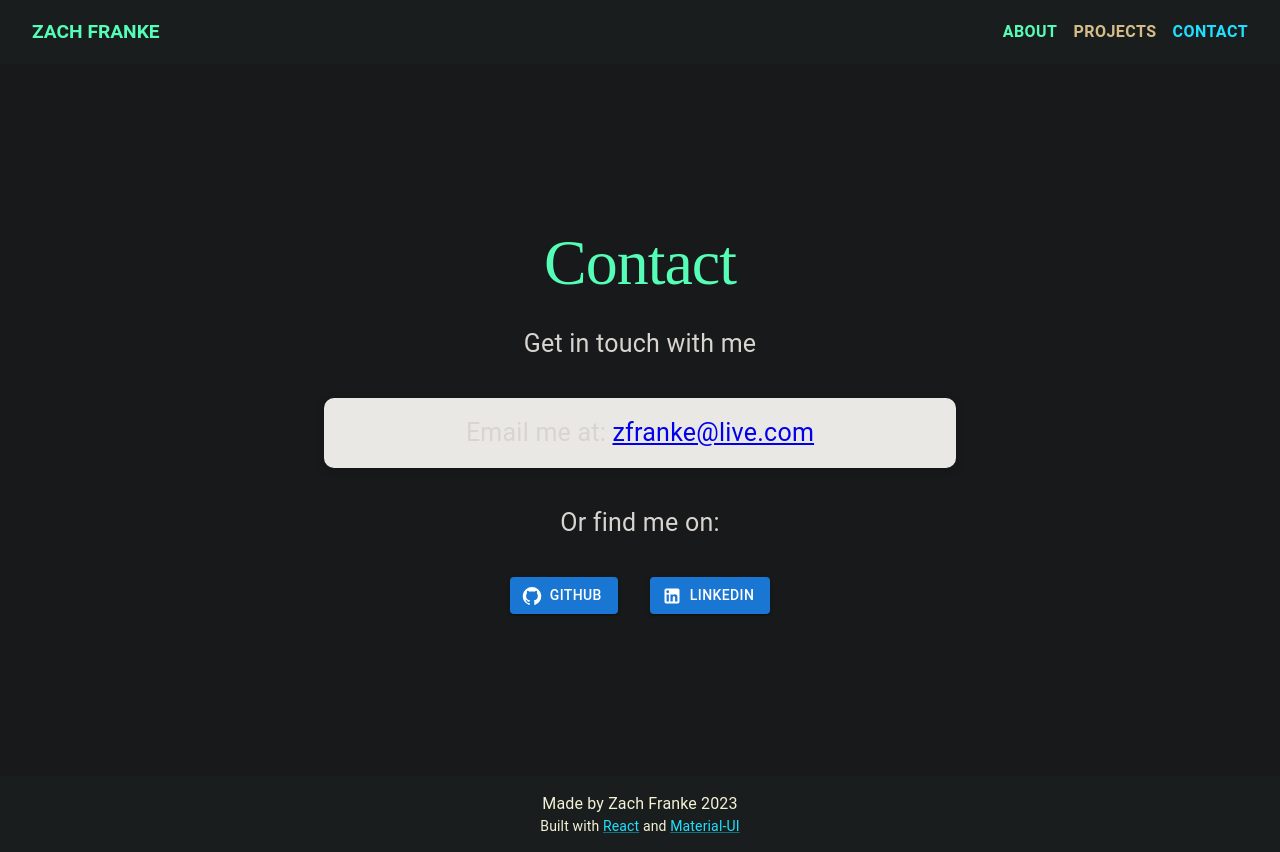
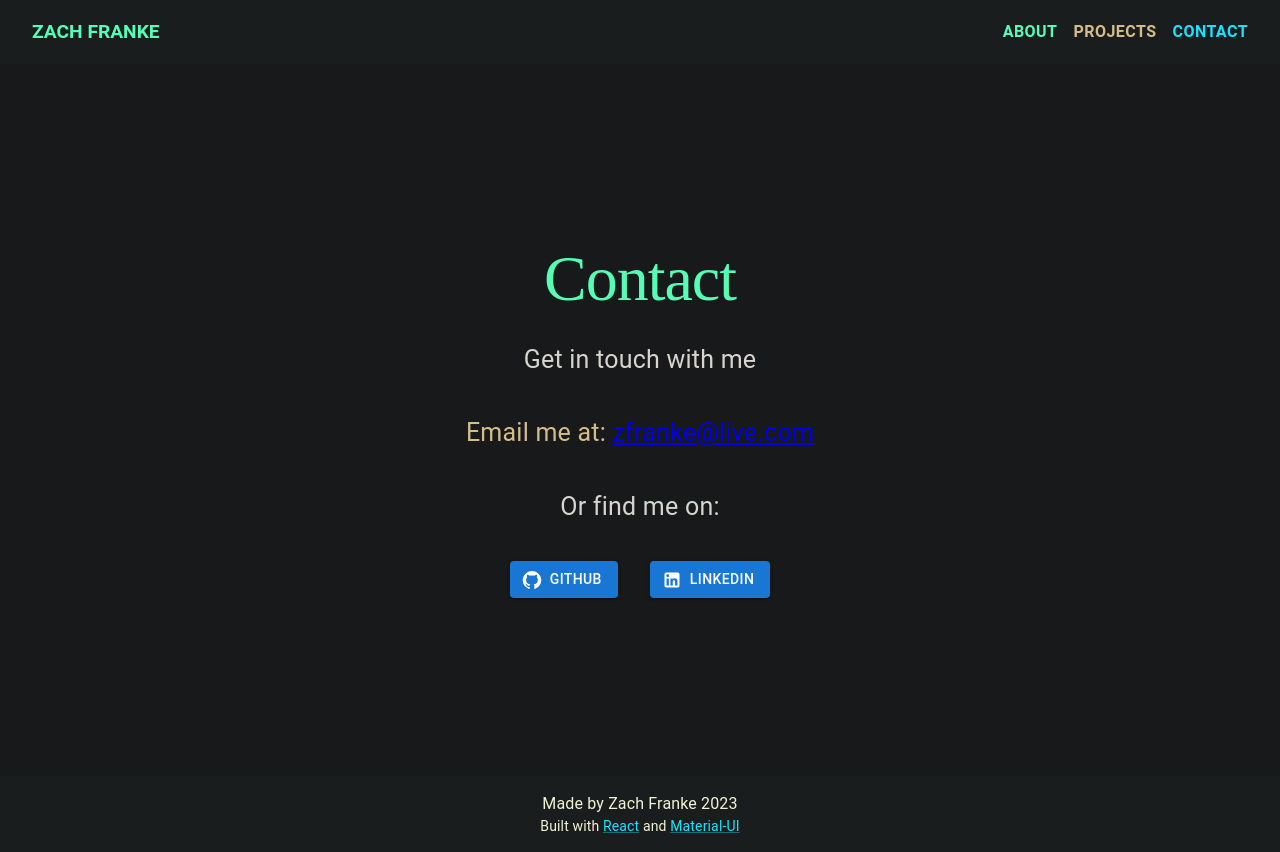
Before and after one commit to zfranke/zfranke-portfolio, a React (Create React App) app: page /contact in a window 1280 px wide. Built offline with nearby package versions, Linux system fonts and the light colour scheme; a web font is replaced by a local one.

Commit message:
Update contact.js
Contact form fix

```diff
--- a/src/comps/contact.js
+++ b/src/comps/contact.js
@@ -41,23 +41,9 @@ const Contact = () => {
       <br />
       <Grid container spacing={2} sx={{ justifyContent: 'center', color: '#D8D4CF' }}>
         <Grid item xs={12} md={6}>
-          <Box
-            sx={{
-              display: 'flex',
-              flexDirection: 'column',
-              alignItems: 'center',
-              justifyContent: 'center',
-              p: 2,
-              color: '#D8D4CF',
-              backgroundColor: '#EAE8E4',
-              boxShadow: '0 2px 10px rgba(0, 0, 0, 0.2)',
-              borderRadius: '10px',
-            }}
-          >
-            <Typography variant="body1" align="center" sx={{fontSize: '25px'}}>
+            <Typography variant="body1" align="center" sx={{fontSize: '25px', color:"#D5BD8A"}}>
               Email me at: <a href="mailto:zfranke@live.com">zfranke@live.com</a>
             </Typography>
-          </Box>
         </Grid>
       </Grid>
       <br />
```
